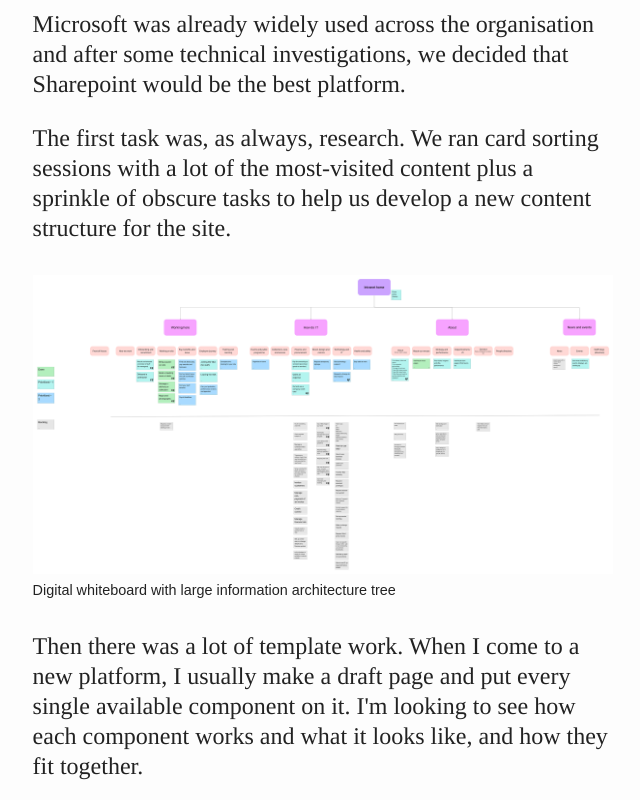
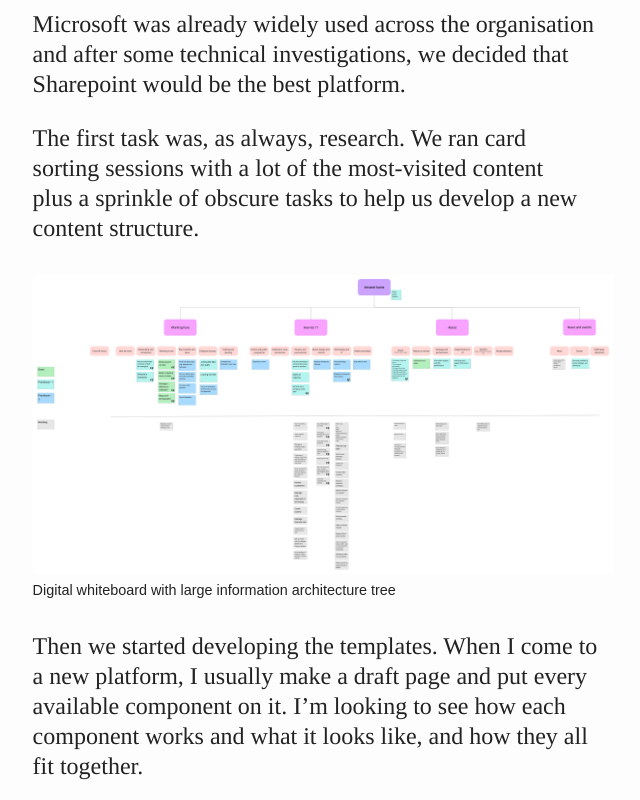
Before and after one commit to soniaturcotte/soniaturcotte.com, an Eleventy site: page digital-garden/vam-intranet.md in a window 1280 px wide. Shown: the part 600-1400 px from the top of the page, without its empty margins (317-957 px from the left). Built offline with nearby package versions, Linux system fonts and the light colour scheme; Eleventy itself is replaced by a stand-in of ours; files that its build step writes are made by us from their sources.

Commit message:
fix apostrophes

```diff
--- a/digital-garden/vam-intranet.md
+++ b/digital-garden/vam-intranet.md
@@ -13,21 +13,21 @@ We joined to help the V&A redevelop their intranet for its new era. Previously f
 
 Microsoft was already widely used across the organisation and after some technical investigations, we decided that Sharepoint would be the best platform.
 
-The first task was, as always, research. We ran card sorting sessions with a lot of the most-visited content plus a sprinkle of obscure tasks to help us develop a new content structure for the site.
+The first task was, as always, research. We ran card sorting sessions with a lot of the most-visited content plus a sprinkle of obscure tasks to help us develop a new content structure.
 
 <figure>
   <img loading="lazy" src="/images/va.webp" alt="Screenshot of digital whiteboard showing large information architecture tree">
   <figcaption class="small-text">Digital whiteboard with large information architecture tree</figcaption>
 </figure>
 
-Then there was a lot of template work. When I come to a new platform, I usually make a draft page and put every single available component on it. I'm looking to see how each component works and what it looks like, and how they fit together.
+Then we started developing the templates. When I come to a new platform, I usually make a draft page and put every available component on it. I’m looking to see how each component works and what it looks like, and how they all fit together.
 
 <figure>
   <img loading="lazy" src="/images/digital-garden/vam-service-pg.webp" alt="Service page on sharepoint. First heading says How do i? and there are sections underneath for using the brand, organising events, budgets, tech and IT, etc.">
   <figcaption class="small-text">Top-level landing page showing a range of service-led content</figcaption>
 </figure>
 
-We were also implementing the new V&A Employee Brand. It hadn't really been used on web yet, so there were things to work out, but it was great to work with a lovely brand. I always want to make beautiful things.
+We were also implementing the new V&A Employee Brand. It hadn’t really been used on web yet, so there were things to work out, but it was great to work with lovely visuals. I always want to make beautiful things.
 
 A few rounds of research, iteration and Sharepoint wrangling later, we had a pretty good structure and suite of templates to accommodate service content, news, blog posts, events, directories and more.
 
```
